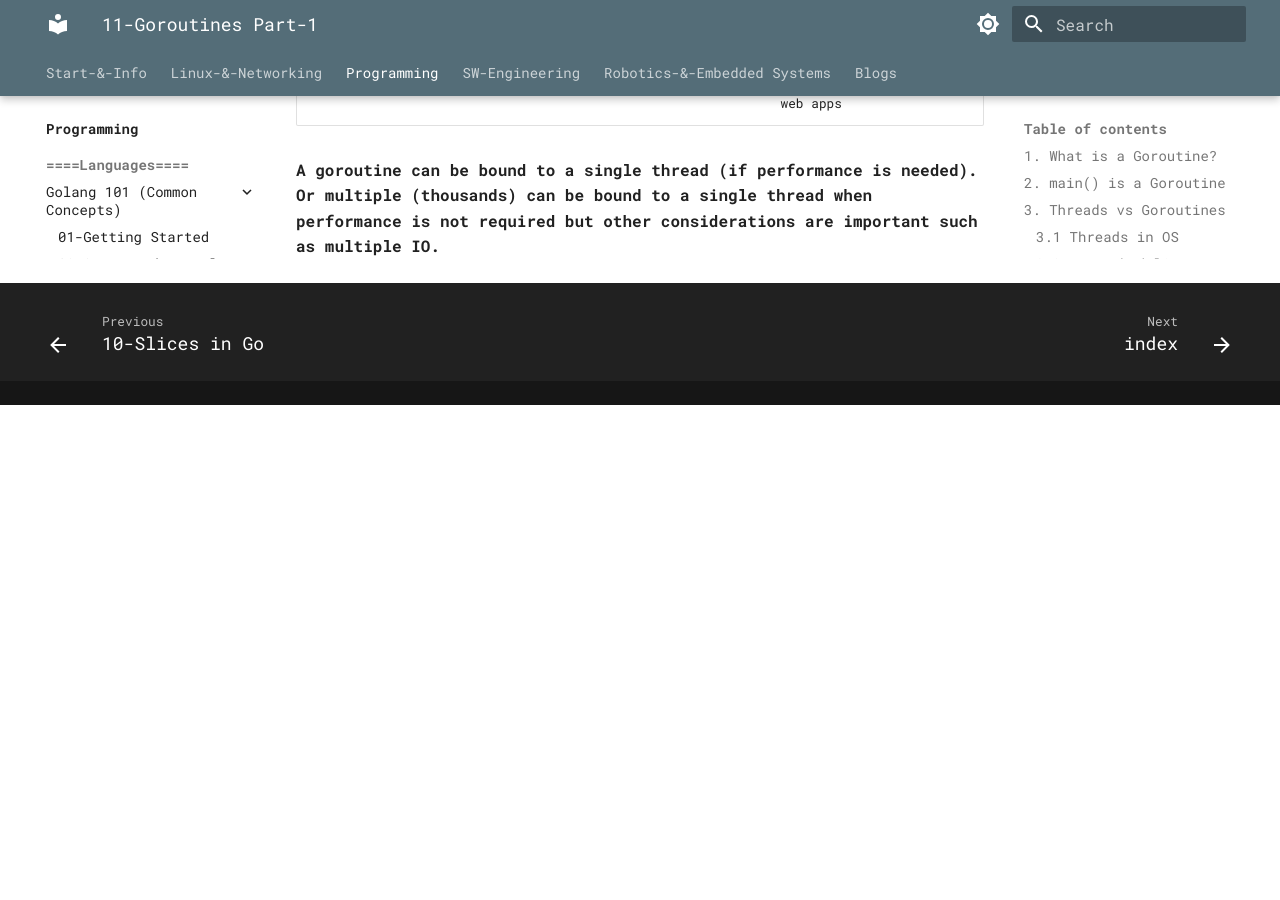
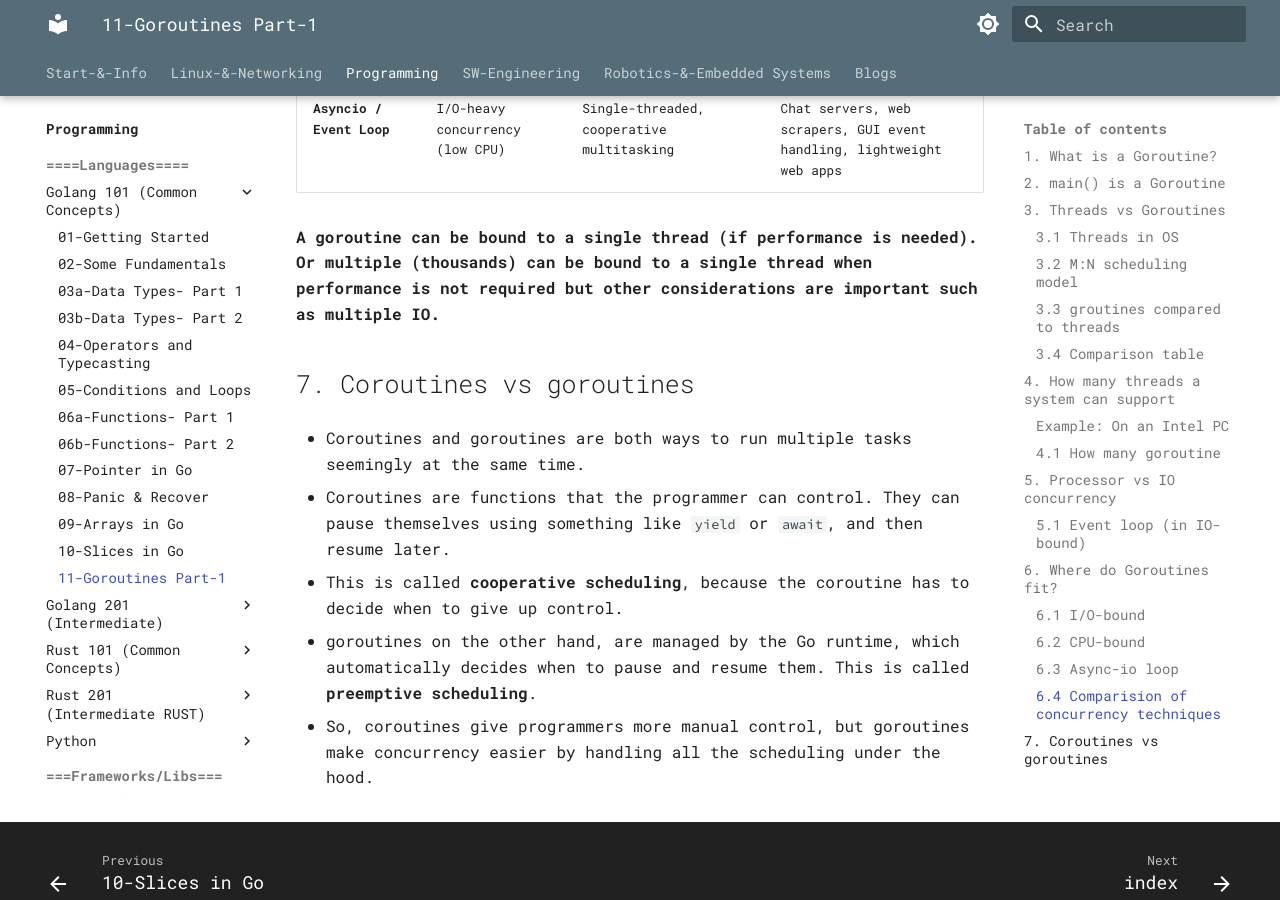
Before and after one commit to alohamujeeb/alohamujeeb.github.io, an MkDocs documentation site: the page built from docs/programming/languages/golang101/11-goroutines.md, in a window 1280 px wide and 900 px high, scrolled down 8653 px. Built offline with MkDocs 1.6.1 and Material for MkDocs 9.7.7, drawn with Linux system fonts in a browser that asks for light colours; before the commit the page ends 9058 px from its top, so only the background shows below that; some of the changed text lies outside the part shown.

Commit message:
minor adjustments

````diff
--- a/docs/programming/languages/golang101/11-goroutines.md
+++ b/docs/programming/languages/golang101/11-goroutines.md
@@ -9,6 +9,8 @@ Main topics:
 - Concurrency
 - IO-bound vs CPU-bound concurrency
 - Threads vs goroutines vs asyncio
+- Coroutines vs goroutines
+- Preemptive vs cooperative scheduling
 
 ---
 ## 1. What is a Goroutine?
@@ -273,3 +275,15 @@ graph TD
 | **Asyncio / Event Loop** | I/O-heavy concurrency (low CPU) | Single-threaded, cooperative multitasking      | Chat servers, web scrapers, GUI event handling, lightweight web apps |
 
 **A goroutine can be bound to a single thread (if performance is needed). Or multiple (thousands) can be bound to a single thread when performance is not required but other considerations are important such as multiple IO.**
+
+## 7. Coroutines vs goroutines
+
+- Coroutines and goroutines are both ways to run multiple tasks seemingly at the same time.
+
+- Coroutines are functions that the programmer can control. They can pause themselves using something like ```yield``` or ```await```, and then resume later.
+
+- This is called **cooperative scheduling**, because the coroutine has to decide when to give up control.
+
+- goroutines on the other hand, are managed by the Go runtime, which automatically decides when to pause and resume them. This is called **preemptive scheduling**.
+
+- So, coroutines give programmers more manual control, but goroutines make concurrency easier by handling all the scheduling under the hood.
````
